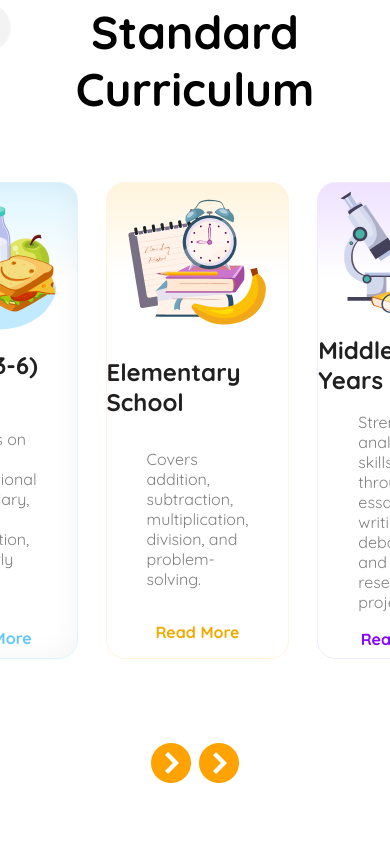
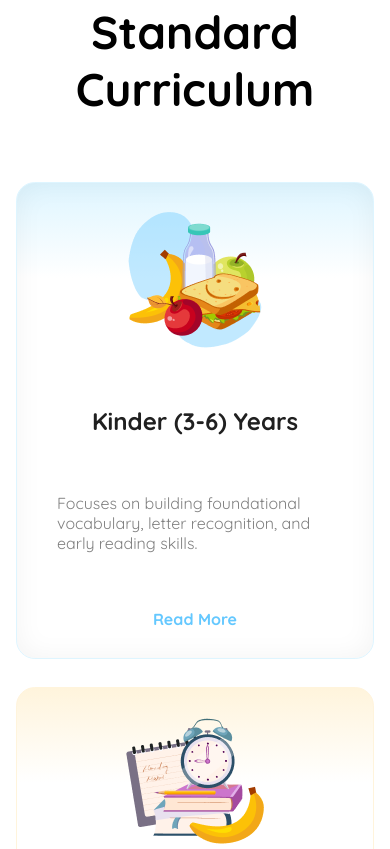
Before and after one commit to fahimsaroar04/kids-school, a plain HTML site: page index.html in a window 390 px wide. Shown: the part 1375-2224 px from the top of the page. Drawn offline with Linux system fonts and the light colour scheme.

Commit message:
added responsive Curriculum section card

```diff
--- a/style/style.css
+++ b/style/style.css
@@ -374,4 +374,15 @@ footer div div div{
     background-position: right;
     margin: 10px;
    }
+   .card-container{
+    flex-direction: column;
+    margin-left: 16px;
+    margin-right: 16px;
+    justify-content: center;
+    justify-items: center;
+
+   }
+   .card{
+    width: 100%;
+   }
 }
```
